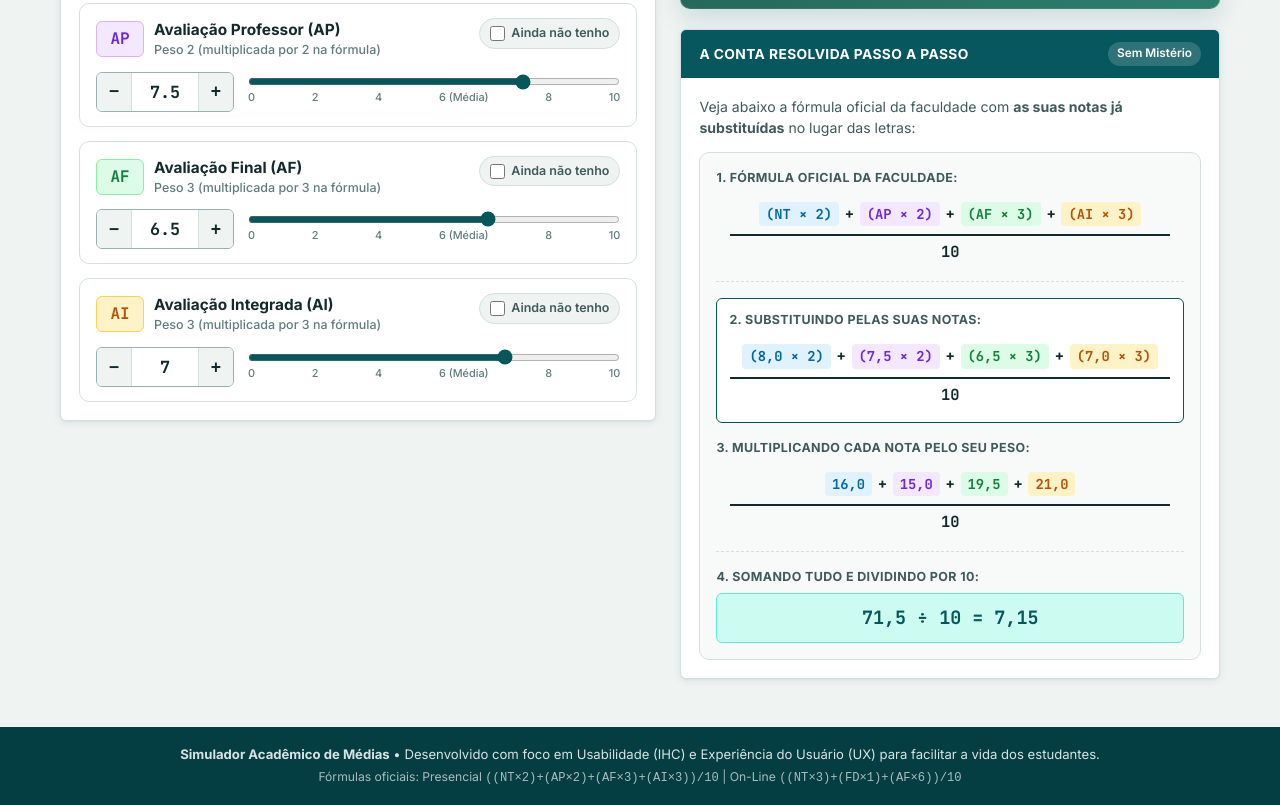
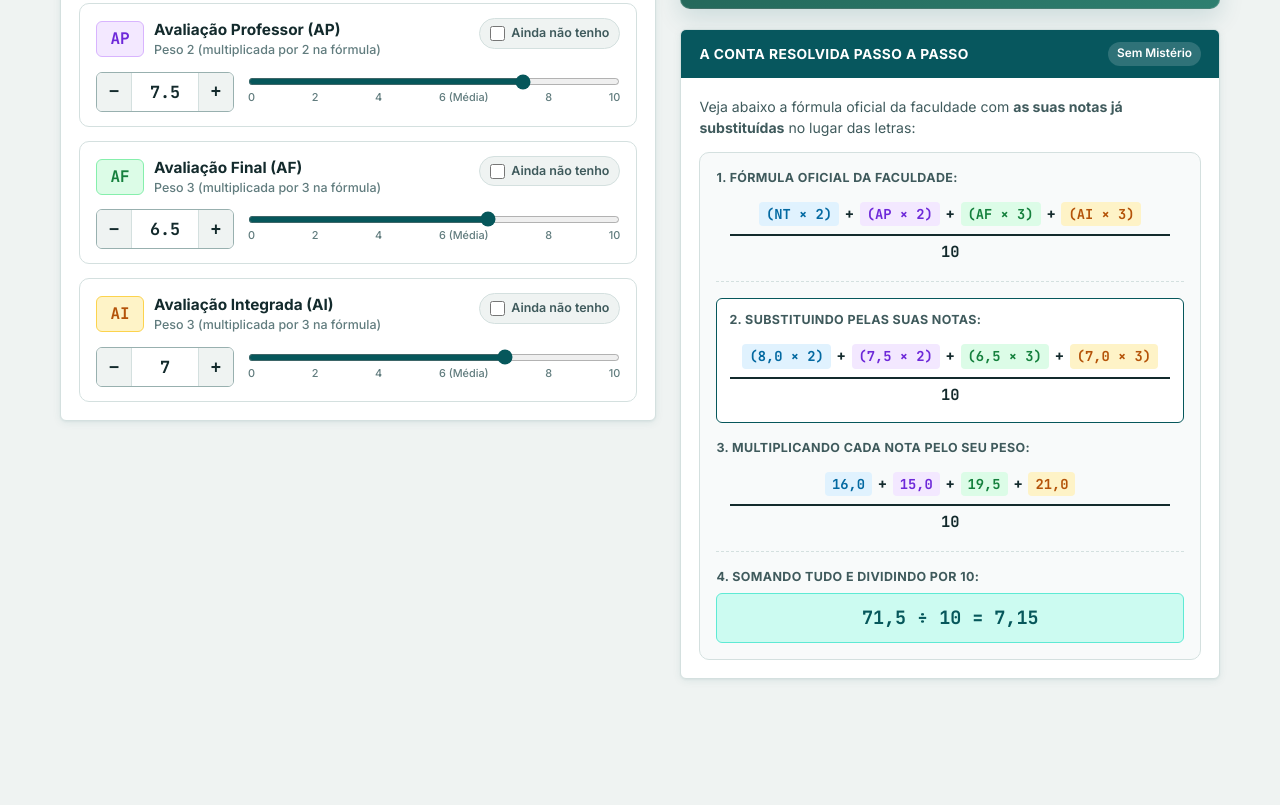
Before and after one commit to wls-djsf/simulador-medias-webaluno, a plain HTML site: page index.html in a window 1280 px wide. Shown: the part 656-1461 px from the top of the page. After the commit the page ends 1383 px from the top, so only its background shows below. Drawn offline with Linux system fonts and the light colour scheme.

Commit message:
refactor: remover rodape

```diff
--- a/index.html
+++ b/index.html
@@ -316,13 +316,6 @@
     </div>
   </div>
 
-  <footer class="webaluno-footer">
-    <div class="container footer-inner">
-      <p><strong>Simulador Acadêmico de Médias</strong> • Desenvolvido com foco em Usabilidade (IHC) e Experiência do Usuário (UX) para facilitar a vida dos estudantes.</p>
-      <p class="footer-sub">Fórmulas oficiais: Presencial <code>((NT×2)+(AP×2)+(AF×3)+(AI×3))/10</code> | On-Line <code>((NT×3)+(FD×1)+(AF×6))/10</code></p>
-    </div>
-  </footer>
-
   <script src="script.js"></script>
 </body>
 </html>
```
